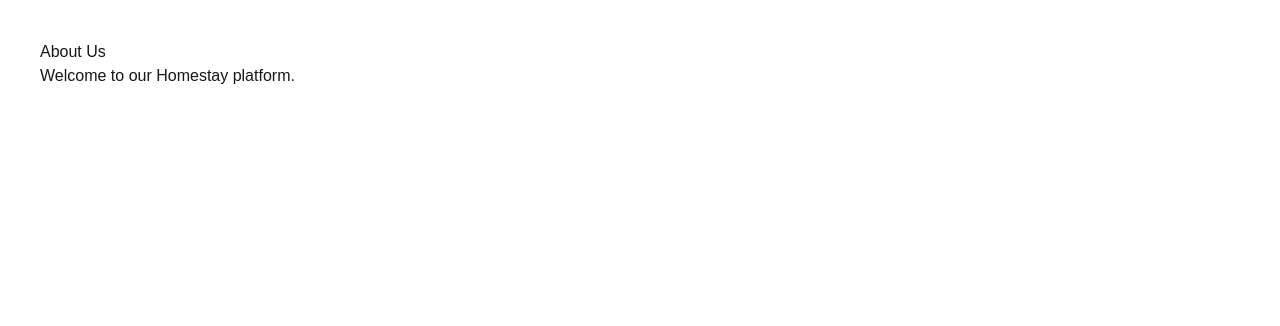
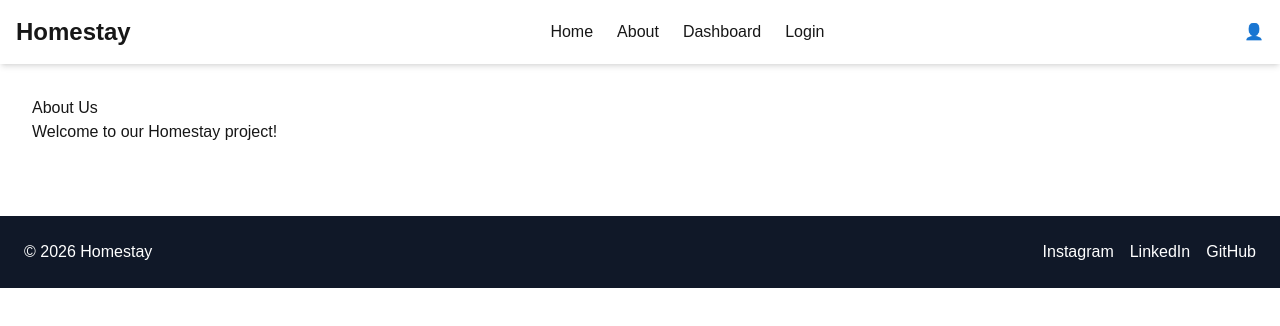
Before and after one commit to Suh543/Homestay-project, a Next.js app: page /about in a window 1280 px wide. Shown: the top 326 px of the page. Built offline with nearby package versions, Linux system fonts and the light colour scheme.

Commit message:
feat: render Navbar and Footer on About, Dashboard, and Login routes

```diff
--- a/app/about/page.js
+++ b/app/about/page.js
@@ -1,8 +1,17 @@
+import Navbar from "../components/Navbar.jsx";
+import Footer from "../components/Footer.jsx";
 export default function About() {
   return (
-    <div className="p-10">
-      <h1>About Us</h1>
-      <p>Welcome to our Homestay platform.</p>
+    <div>
+      <Navbar />
+
+      <main className="p-8">
+        {/* Keep whatever text or headings you already had here for your About page */}
+        <h1>About Us</h1>
+        <p>Welcome to our Homestay project!</p>
+      </main>
+
+      <Footer />
     </div>
   );
 }
--- a/app/dashboard/page.js
+++ b/app/dashboard/page.js
@@ -1,8 +1,17 @@
+import Navbar from "../components/Navbar.jsx";
+import Footer from "../components/Footer.jsx";
 export default function Dashboard() {
   return (
-    <div className="p-10">
-      <h1>Dashboard</h1>
-      <p>This is the dashboard page.</p>
+    <div>
+      <Navbar />
+
+      <main className="p-8">
+        {/* Your existing dashboard content goes here */}
+        <h1>Dashboard</h1>
+        <p>Welcome to your user dashboard!</p>
+      </main>
+
+      <Footer />
     </div>
   );
 }
--- a/app/login/page.js
+++ b/app/login/page.js
@@ -1,8 +1,17 @@
+import Navbar from "../components/Navbar.jsx";
+import Footer from "../components/Footer.jsx";
 export default function Login() {
   return (
-    <div className="p-10">
-      <h1>Login</h1>
-      <p>Please login to continue.</p>
+    <div>
+      <Navbar />
+
+      <main className="p-8">
+        {/* Your existing login form or content goes here */}
+        <h1>Login</h1>
+        <p>Please log in to your account.</p>
+      </main>
+
+      <Footer />
     </div>
   );
 }
```
